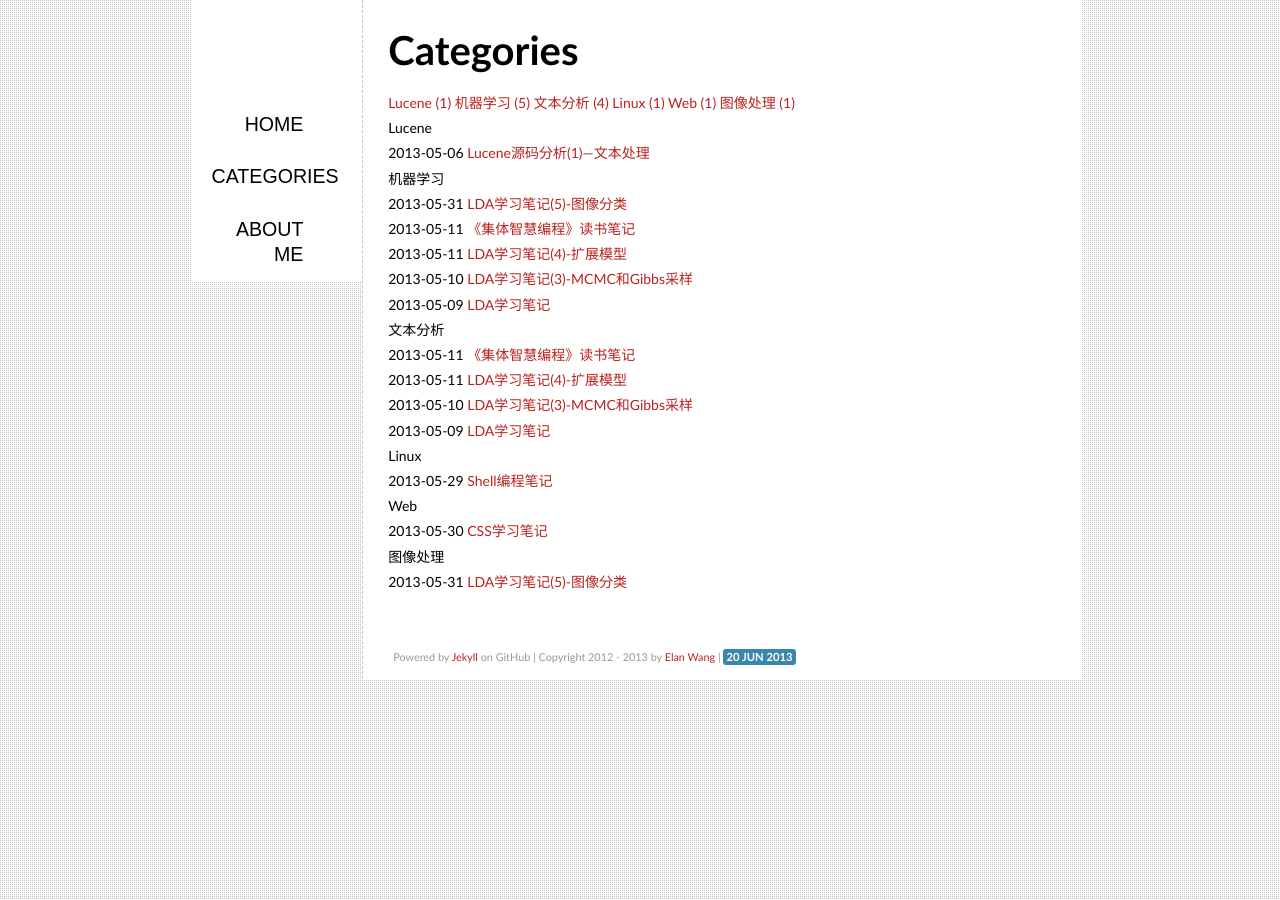
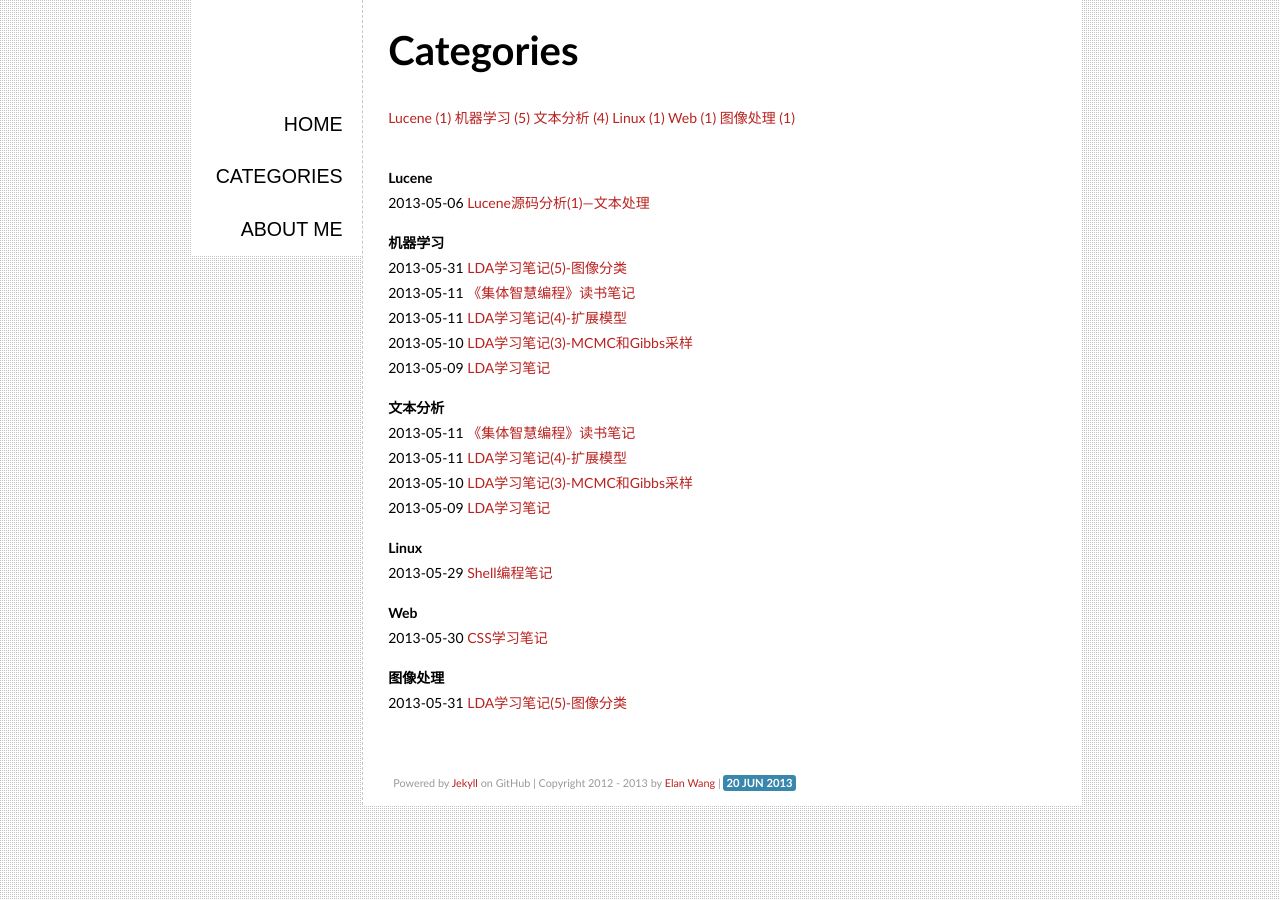
Before and after one commit to elan2wang/note, a Jekyll site: the page built from categories/index.md, in a window 1280 px wide. Built offline with Jekyll 4.4.1, drawn with Linux system fonts in a browser that asks for light colours; nearby versions of some CDN libraries; library files that are not in the unit come from our copies.

Commit message:
add categories

```diff
--- a/style/note.css
+++ b/style/note.css
@@ -57,7 +57,7 @@ a:hover {
 #sidebar a{
 	display:block;
 	color:#000000;
-	padding:.7em 3em .7em 1em;
+	padding:.7em 1em .7em 1em;
 	border-radius:5px;
 	text-decoration:none;
 }
@@ -163,10 +163,16 @@ article {
 
 /* categories page */
 #tag_cloud {
-	padding-left:25px;
+	padding:15px 25px;
 }
 
 ul.listing {
-	padding-left:25px;
+	padding:5px 25px;
 	list-style:none;
+	line-height:25px;
 }
+
+li.listing-seperator {
+	font-weight:bold;
+	padding-top:15px;
+}
```
